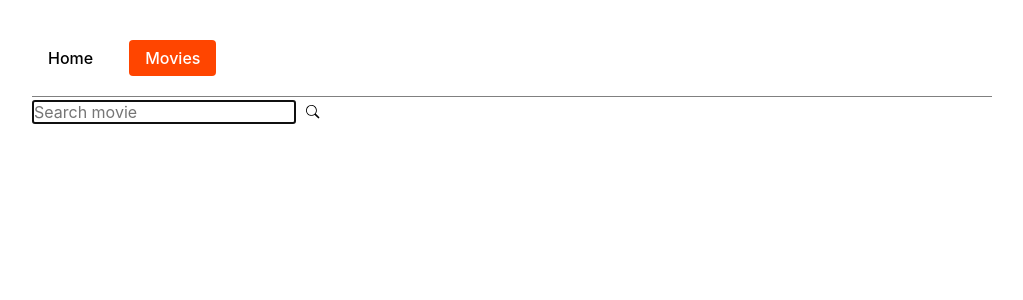
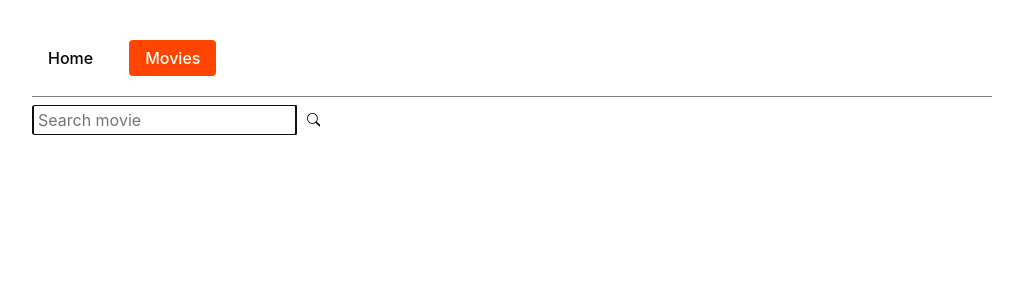
Before and after one commit to Natali2721/goit-react-hw-05-movies, a React (Create React App) app: page /goit-react-hw-05-movies/movies in a window 1280 px wide. Shown: the top 300 px of the page, without its empty margins (128-1151 px from the left). Built offline with nearby package versions, Linux system fonts and the light colour scheme.

Commit message:
Update Element.styled.js

```diff
--- a/src/components/Styles/Element.styled.js
+++ b/src/components/Styles/Element.styled.js
@@ -11,6 +11,7 @@ const Form = styled.form`
   background-color: #fff;
   border-radius: 3px;
   overflow: hidden;
+  margin-top: 8px;
 `;
 
 const Input = styled.input`
@@ -20,7 +21,7 @@ const Input = styled.input`
   font-size: 16px;
   // border: none;
   // outline: none;
-  padding: 0;
+  padding: 4px;
   &::placeholder {
     font: inherit;
     font-size: 16px;
```
